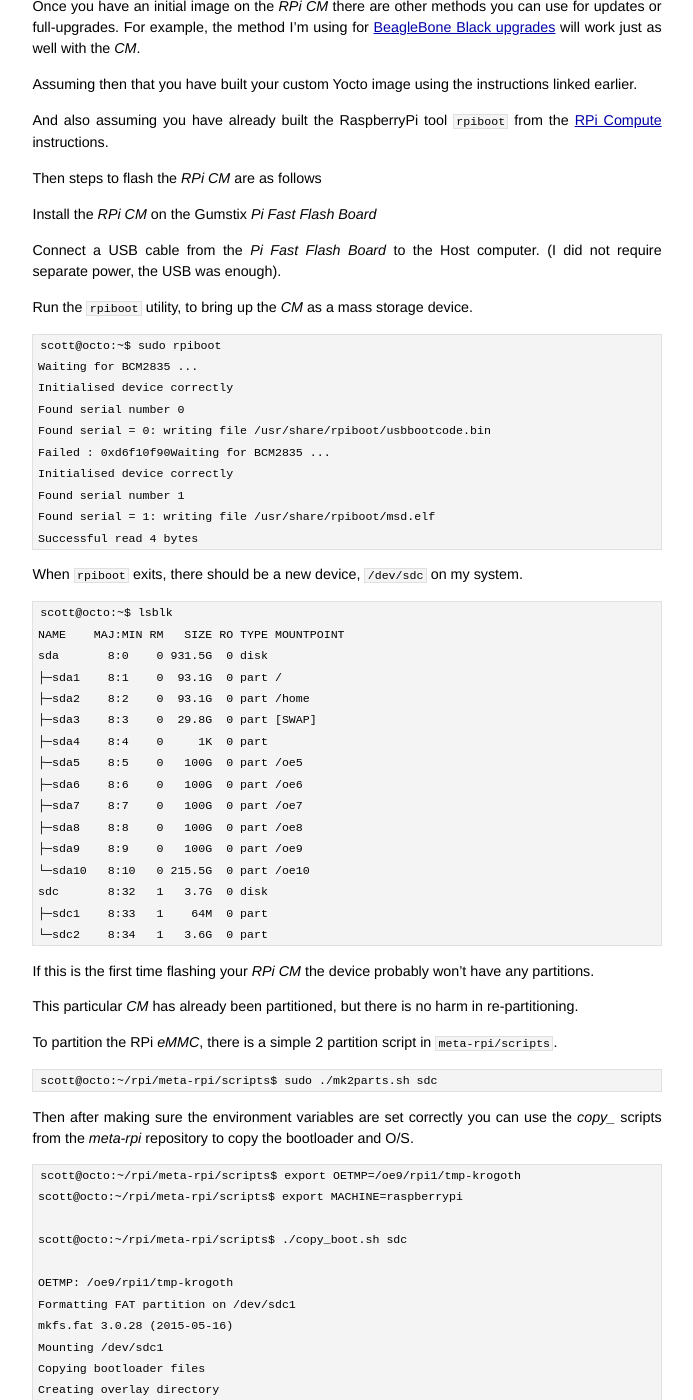
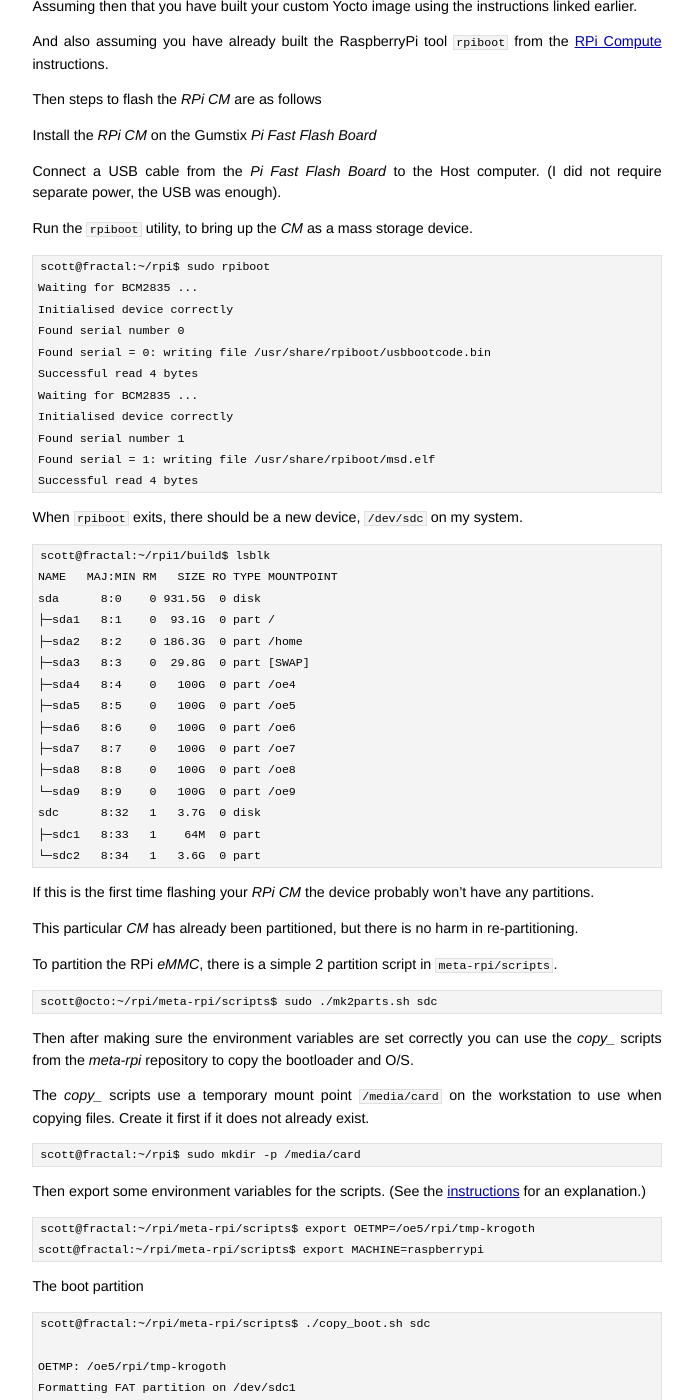
Before and after one commit to jumpnow/jumpnowtek-site, a Jekyll site: the page built from _posts/2016-03-07-Working-with-the-Gumstix-Pi-Dev-board.md, in a window 1280 px wide and 1400 px high, scrolled down 648 px. Shown: the whole window, without its empty margins (293-986 px from the left). Built offline with Jekyll 4.4.1, drawn with Linux system fonts in a browser that asks for light colours; some of the changed text lies outside the part shown.

Commit message:
Updates to pi gum board

```diff
--- a/_posts/2016-03-07-Working-with-the-Gumstix-Pi-Dev-board.md
+++ b/_posts/2016-03-07-Working-with-the-Gumstix-Pi-Dev-board.md
@@ -1,7 +1,7 @@
 ---
 layout: post
 title: Working with the Gumstix Pi Compute Dev Board
-date: 2016-05-10 13:20:00
+date: 2016-07-27 07:32:00
 categories: rpi
 tags: [linux, gumstix, rpi compute, yocto]
 ---
@@ -22,8 +22,6 @@
 
 The Gumstix *Fast Flash Board* is much more convenient when you are flashing multiple boards in succession.
 
-Once you have an initial image on the *RPi CM* there are other methods you can use for updates or full-upgrades. For example, the method I'm using for [BeagleBone Black upgrades][bbb-upgrades] will work just as well with the *CM*.
-
 Assuming then that you have built your custom Yocto image using the instructions linked earlier.
 
 And also assuming you have already built the RaspberryPi tool `rpiboot` from the [RPi Compute][jumpnow-rpi-compute] instructions.
@@ -36,13 +34,13 @@
 
 Run the `rpiboot` utility, to bring up the *CM* as a mass storage device.
 
-
-    scott@octo:~$ sudo rpiboot
+    scott@fractal:~/rpi$ sudo rpiboot
     Waiting for BCM2835 ...
     Initialised device correctly
     Found serial number 0
     Found serial = 0: writing file /usr/share/rpiboot/usbbootcode.bin
-    Failed : 0xd6f10f90Waiting for BCM2835 ...
+    Successful read 4 bytes
+    Waiting for BCM2835 ...
     Initialised device correctly
     Found serial number 1
     Found serial = 1: writing file /usr/share/rpiboot/msd.elf
@@ -50,22 +48,21 @@
 
 When `rpiboot` exits, there should be a new device, `/dev/sdc` on my system.
 
-    scott@octo:~$ lsblk
-    NAME    MAJ:MIN RM   SIZE RO TYPE MOUNTPOINT
-    sda       8:0    0 931.5G  0 disk
-    ├─sda1    8:1    0  93.1G  0 part /
-    ├─sda2    8:2    0  93.1G  0 part /home
-    ├─sda3    8:3    0  29.8G  0 part [SWAP]
-    ├─sda4    8:4    0     1K  0 part
-    ├─sda5    8:5    0   100G  0 part /oe5
-    ├─sda6    8:6    0   100G  0 part /oe6
-    ├─sda7    8:7    0   100G  0 part /oe7
-    ├─sda8    8:8    0   100G  0 part /oe8
-    ├─sda9    8:9    0   100G  0 part /oe9
-    └─sda10   8:10   0 215.5G  0 part /oe10
-    sdc       8:32   1   3.7G  0 disk
-    ├─sdc1    8:33   1    64M  0 part
-    └─sdc2    8:34   1   3.6G  0 part
+    scott@fractal:~/rpi1/build$ lsblk
+    NAME   MAJ:MIN RM   SIZE RO TYPE MOUNTPOINT
+    sda      8:0    0 931.5G  0 disk
+    ├─sda1   8:1    0  93.1G  0 part /
+    ├─sda2   8:2    0 186.3G  0 part /home
+    ├─sda3   8:3    0  29.8G  0 part [SWAP]
+    ├─sda4   8:4    0   100G  0 part /oe4
+    ├─sda5   8:5    0   100G  0 part /oe5
+    ├─sda6   8:6    0   100G  0 part /oe6
+    ├─sda7   8:7    0   100G  0 part /oe7
+    ├─sda8   8:8    0   100G  0 part /oe8
+    └─sda9   8:9    0   100G  0 part /oe9
+    sdc      8:32   1   3.7G  0 disk
+    ├─sdc1   8:33   1    64M  0 part
+    └─sdc2   8:34   1   3.6G  0 part
 
 
 If this is the first time flashing your *RPi CM* the device probably won't have any partitions.
@@ -79,37 +76,46 @@
 
 Then after making sure the environment variables are set correctly you can use the *copy_* scripts from   the *meta-rpi* repository to copy the bootloader and O/S.
 
-    scott@octo:~/rpi/meta-rpi/scripts$ export OETMP=/oe9/rpi1/tmp-krogoth
-    scott@octo:~/rpi/meta-rpi/scripts$ export MACHINE=raspberrypi
+The *copy_* scripts use a temporary mount point `/media/card` on the workstation to use when copying files. Create it first if it does not already exist.
 
-    scott@octo:~/rpi/meta-rpi/scripts$ ./copy_boot.sh sdc
+    scott@fractal:~/rpi$ sudo mkdir -p /media/card
 
-    OETMP: /oe9/rpi1/tmp-krogoth
+Then export some environment variables for the scripts. (See the [instructions][jumpnow-yocto-rpi] for an explanation.)
+
+    scott@fractal:~/rpi/meta-rpi/scripts$ export OETMP=/oe5/rpi/tmp-krogoth
+    scott@fractal:~/rpi/meta-rpi/scripts$ export MACHINE=raspberrypi
+
+The boot partition
+
+    scott@fractal:~/rpi/meta-rpi/scripts$ ./copy_boot.sh sdc
+
+    OETMP: /oe5/rpi/tmp-krogoth
     Formatting FAT partition on /dev/sdc1
     mkfs.fat 3.0.28 (2015-05-16)
     Mounting /dev/sdc1
     Copying bootloader files
     Creating overlay directory
     Copying overlay dtbs
-    Renaming overlay dtbs
+    Renaming overlay dtbs to dtbos
     Copying dtbs
     Copying kernel
     Unmounting /dev/sdc1
     Done
 
+The root file system
 
-    scott@octo:~/rpi/meta-rpi/scripts$ ./copy_rootfs.sh sdc qt5 cm
+    scott@fractal:~/rpi/meta-rpi/scripts$ ./copy_rootfs.sh sdc console cm
 
-    OETMP: /oe9/rpi1/tmp-krogoth
-    IMAGE: qt5
+    OETMP: /oe5/rpi/tmp-krogoth
+    IMAGE: console
     HOSTNAME: cm
 
     Formatting /dev/sdc2 as ext4
     /dev/sdc2 contains a ext4 file system labelled 'ROOT'
-            last mounted on / on Wed Dec 31 19:00:01 1969
+            last mounted on / on Wed Dec 31 19:00:07 1969
     Proceed anyway? (y,n) y
     Mounting /dev/sdc2
-    Extracting qt5-image-raspberrypi.tar.bz2 to /media/card
+    Extracting console-image-raspberrypi.tar.xz to /media/card
     Writing cm to /etc/hostname
     Unmounting /dev/sdc2
     Done
@@ -126,24 +132,27 @@
 One of the nice features of the *Pi Dev Board* is the built-in USB serial console.
 
     ...
-    Poky (Yocto Project Reference Distro) 2.1 cm /dev/ttyAMA0
+    Poky (Yocto Project Reference Distro) 2.1.1 cm /dev/ttyAMA0
 
     cm login: root
 
     root@cm:~# uname -a
-    Linux cm 4.4.8 #1 Sun May 8 10:48:00 EDT 2016 armv6l armv6l armv6l GNU/Linux
+    Linux cm 4.4.15 #1 Wed Jul 27 04:19:42 EDT 2016 armv6l armv6l armv6l GNU/Linux
+
+    root@cm:~# lsblk
+    NAME         MAJ:MIN RM  SIZE RO TYPE MOUNTPOINT
+    mmcblk0rpmb  179:96   0  512K  0 disk
+    mmcblk0boot0 179:32   0    4M  1 disk
+    mmcblk0boot1 179:64   0    4M  1 disk
+    mmcblk0      179:0    0  3.7G  0 disk
+    |-mmcblk0p1  179:1    0   64M  0 part
+    `-mmcblk0p2  179:2    0  3.6G  0 part /
 
     root@cm:~# free
                   total        used        free      shared  buff/cache   available
-    Mem:         380104       13076      324852         180       42176      339252
+    Mem:         445052       13196      389092         140       42764      404232
     Swap:             0           0           0
 
-    root@cm:~# df -h
-    Filesystem      Size  Used Avail Use% Mounted on
-    /dev/root       3.5G  512M  2.8G  16% /
-    devtmpfs        182M     0  182M   0% /dev
-    tmpfs           186M  128K  186M   1% /run
-    tmpfs           186M   52K  186M   1% /var/volatile
 
 The *qt5-image* has some demo apps you can use to test that Qt5 apps will run.
 
```
